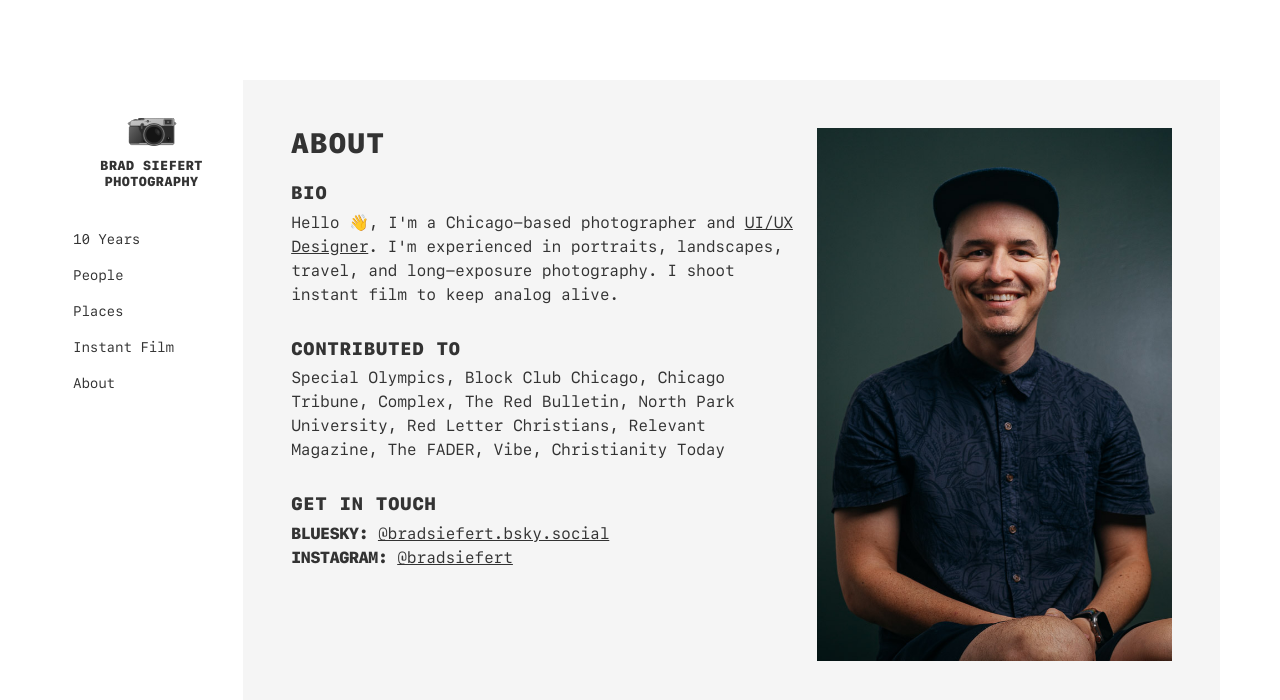
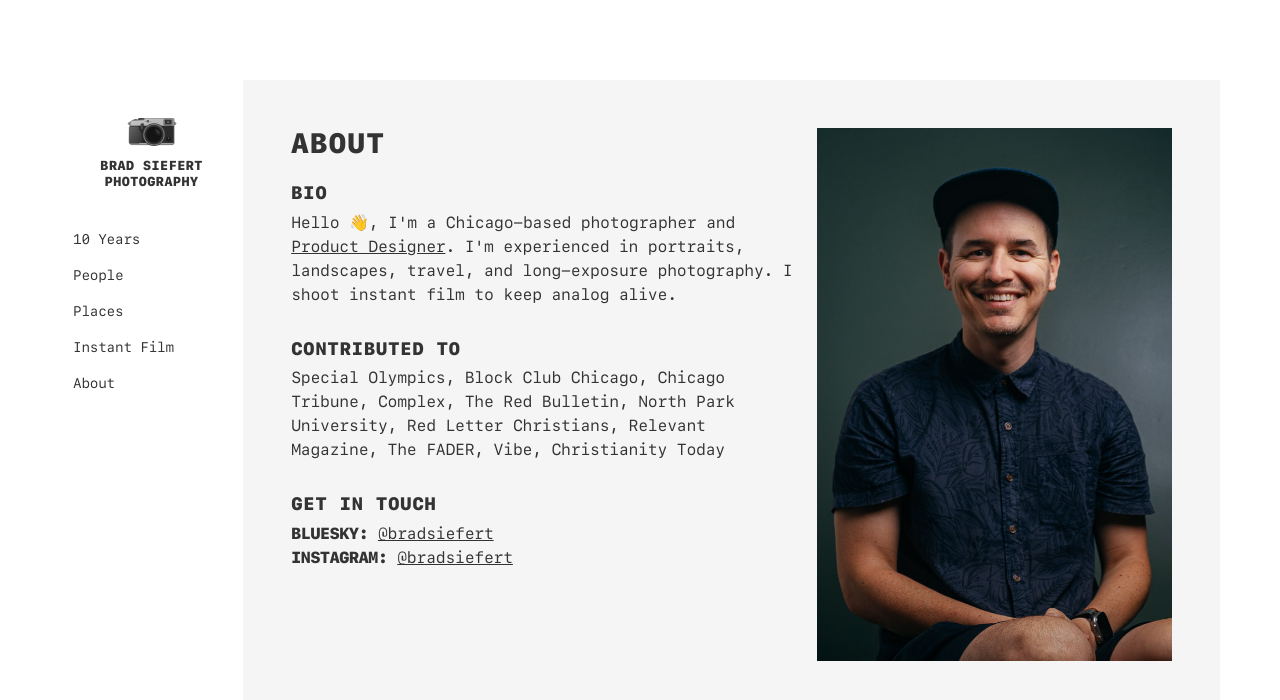
Before and after one commit to bradsiefert/photos.bradsiefert.com, a Nuxt app: page /about in a window 1280 px wide. Shown: the top 700 px of the page. Built offline with nearby package versions, Linux system fonts and the light colour scheme.

Commit message:
Light about updates

```diff
--- a/pages/about.vue
+++ b/pages/about.vue
@@ -5,7 +5,7 @@
         <h1>About</h1>
         <h2>Bio</h2>
         <p style="margin-bottom: 32px;">
-          Hello 👋, I'm a Chicago-based photographer and <a target="_new" href="https://bradsiefert.com">UI/UX Designer</a>. I'm experienced in portraits, landscapes, travel, and long-exposure photography. I shoot instant film to keep analog alive.
+          Hello 👋, I'm a Chicago-based photographer and <a target="_new" href="https://bradsiefert.com">Product Designer</a>. I'm experienced in portraits, landscapes, travel, and long-exposure photography. I shoot instant film to keep analog alive.
         </p>
 
         <h2>Contributed to</h2>
@@ -15,7 +15,7 @@
 
         <h2>Get In Touch</h2>
         <ul class="list-unstyled">
-          <li><strong>BLUESKY:</strong> <a rel="me" href="https://bsky.app/profile/bradsiefert.bsky.social">@bradsiefert.bsky.social</a></li>
+          <li><strong>BLUESKY:</strong> <a rel="me" href="https://bsky.app/profile/bradsiefert.bsky.social">@bradsiefert</a></li>
           <li><strong>INSTAGRAM:</strong> <a target="_new" href="https://instagram.com/bradsiefert/">@bradsiefert</a></li>
         </ul>
       </div>
```
